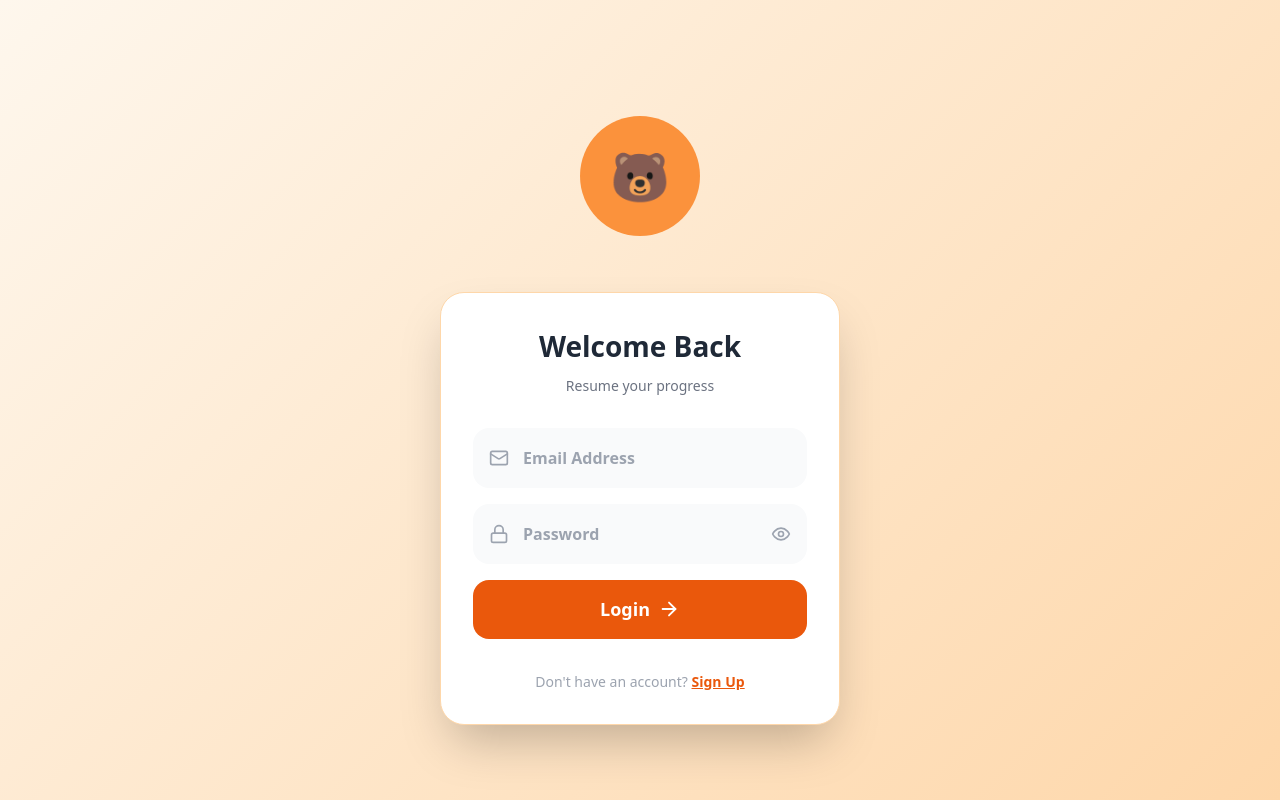
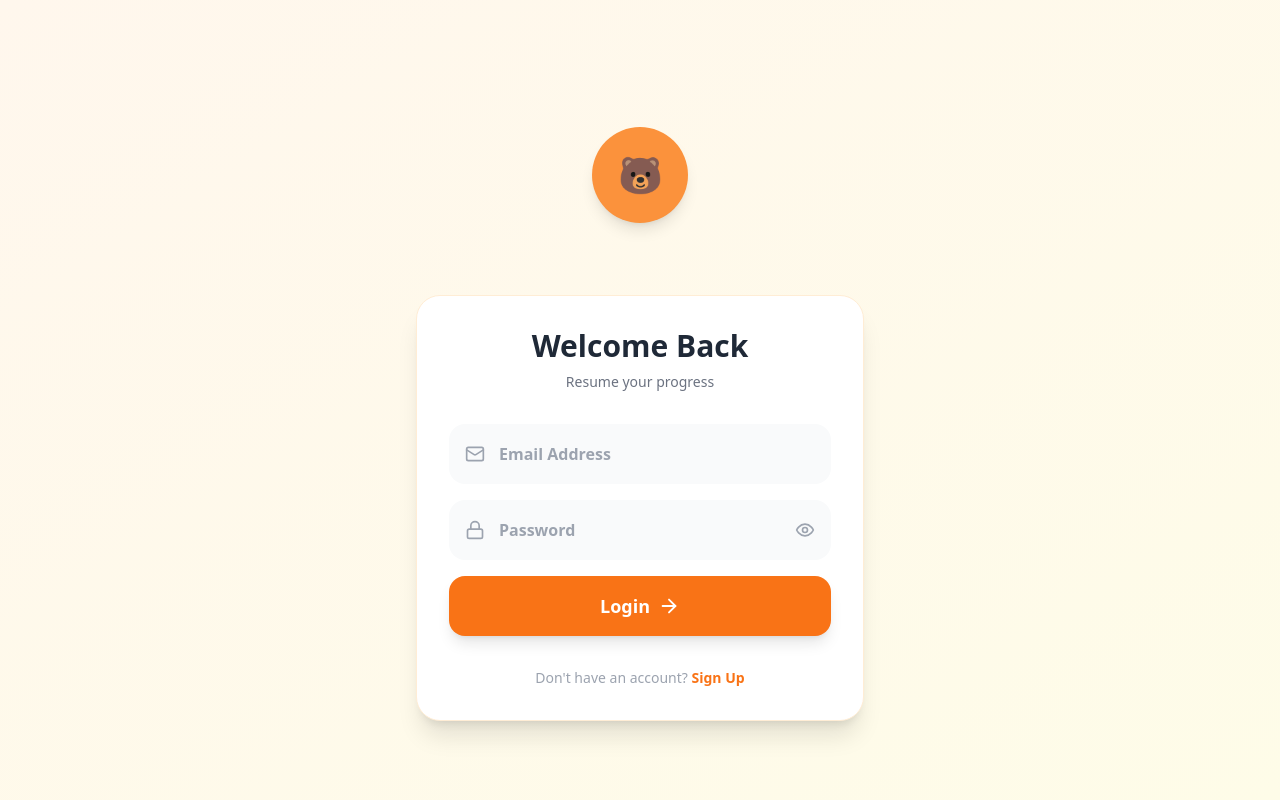
Before and after one commit to vaishnavi-b-09/CHK-1772878709007-6225, a Next.js app: page /login in a window 1280 px wide. Built offline with nearby package versions, Linux system fonts and the light colour scheme.

Commit message:
fix: resolve build issues for Vercel deployment
- Simplify login page to remove complex dependencies
- Add ESLint configuration for Next.js
- Remove Firebase imports that might cause build issues
- Use Tailwind classes instead of inline styles for better compatibility

```diff
--- a/app/login/page.tsx
+++ b/app/login/page.tsx
@@ -1,12 +1,11 @@
 "use client";
 
-import React, { useState, useEffect } from "react";
-import { Eye, EyeOff, Lock, Mail, ArrowRight, User, Target, Phone, ChevronLeft } from "lucide-react";
+import React, { useState } from "react";
+import { Eye, EyeOff, Lock, Mail, ArrowRight } from "lucide-react";
 import { useRouter } from "next/navigation";
 
 export default function LoginPage() {
     const router = useRouter();
-    const [isSignUp, setIsSignUp] = useState(false);
     const [loading, setLoading] = useState(false);
     const [showPassword, setShowPassword] = useState(false);
     const [formData, setFormData] = useState({
@@ -17,88 +16,46 @@ export default function LoginPage() {
     const handleLogin = async (e: React.FormEvent) => {
         e.preventDefault();
         setLoading(true);
-        // Simulate login
+
+        // Simple validation
+        if (!formData.email || !formData.password) {
+            alert("Please fill in all fields");
+            setLoading(false);
+            return;
+        }
+
+        // Simulate login process
         setTimeout(() => {
             router.push('/dashboard');
         }, 1000);
     };
 
     return (
-        <div style={{
-            minHeight: '100vh',
-            width: '100%',
-            display: 'flex',
-            flexDirection: 'column',
-            alignItems: 'center',
-            justifyContent: 'center',
-            background: 'linear-gradient(135deg, #fef7ed 0%, #fed7aa 100%)',
-            fontFamily: 'system-ui, -apple-system, sans-serif',
-            padding: '16px'
-        }}>
+        <div className="min-h-screen w-full flex flex-col items-center justify-center bg-gradient-to-br from-orange-50 to-yellow-50 font-sans p-4">
             {/* Bear Placeholder */}
-            <div style={{
-                width: '100%',
-                maxWidth: '400px',
-                height: '200px',
-                display: 'flex',
-                alignItems: 'center',
-                justifyContent: 'center',
-                marginBottom: '16px'
-            }}>
-                <div style={{
-                    width: '120px',
-                    height: '120px',
-                    background: '#fb923c',
-                    borderRadius: '50%',
-                    display: 'flex',
-                    alignItems: 'center',
-                    justifyContent: 'center',
-                    fontSize: '48px'
-                }}>
+            <div className="w-full max-w-md h-48 flex items-center justify-center mb-6">
+                <div className="w-24 h-24 bg-orange-400 rounded-full flex items-center justify-center text-4xl shadow-lg">
                     🐻
                 </div>
             </div>
 
             {/* Card Container */}
-            <div style={{
-                background: 'white',
-                width: '100%',
-                maxWidth: '400px',
-                borderRadius: '24px',
-                boxShadow: '0 25px 50px -12px rgba(0, 0, 0, 0.25)',
-                border: '1px solid #fed7aa',
-                padding: '32px'
-            }}>
+            <div className="bg-white w-full max-w-md rounded-3xl shadow-xl border border-orange-100 p-8">
                 {/* Header */}
-                <div style={{ textAlign: 'center', marginBottom: '32px' }}>
-                    <h1 style={{
-                        fontSize: '28px',
-                        fontWeight: 'bold',
-                        color: '#1f2937',
-                        margin: '0 0 8px 0'
-                    }}>
-                        {isSignUp ? "Join the Squad" : "Welcome Back"}
+                <div className="text-center mb-8">
+                    <h1 className="text-3xl font-bold text-gray-800 mb-2">
+                        Welcome Back
                     </h1>
-                    <p style={{
-                        color: '#6b7280',
-                        fontSize: '14px',
-                        margin: 0
-                    }}>
-                        {isSignUp ? "Create your character" : "Resume your progress"}
+                    <p className="text-gray-500 text-sm">
+                        Resume your progress
                     </p>
                 </div>
 
                 {/* Form */}
-                <form onSubmit={handleLogin} style={{ display: 'flex', flexDirection: 'column', gap: '16px' }}>
+                <form onSubmit={handleLogin} className="space-y-4">
                     {/* Email Input */}
-                    <div style={{ position: 'relative' }}>
-                        <div style={{
-                            position: 'absolute',
-                            left: '16px',
-                            top: '50%',
-                            transform: 'translateY(-50%)',
-                            color: '#9ca3af'
-                        }}>
+                    <div className="relative">
+                        <div className="absolute left-4 top-1/2 transform -translate-y-1/2 text-gray-400">
                             <Mail size={20} />
                         </div>
                         <input
@@ -107,35 +64,13 @@ export default function LoginPage() {
                             required
                             value={formData.email}
                             onChange={e => setFormData({ ...formData, email: e.target.value })}
-                            style={{
-                                width: '100%',
-                                paddingLeft: '48px',
-                                paddingRight: '16px',
-                                paddingTop: '16px',
-                                paddingBottom: '16px',
-                                background: '#f9fafb',
-                                border: '2px solid transparent',
-                                borderRadius: '16px',
-                                outline: 'none',
-                                fontSize: '16px',
-                                fontWeight: '600',
-                                color: '#1f2937',
-                                boxSizing: 'border-box'
-                            }}
-                            onFocus={(e) => e.target.style.borderColor = '#fb923c'}
-                            onBlur={(e) => e.target.style.borderColor = 'transparent'}
+                            className="w-full pl-12 pr-4 py-4 bg-gray-50 border-2 border-transparent focus:border-orange-400 focus:bg-white rounded-2xl outline-none transition-all text-gray-800 font-semibold placeholder:text-gray-400"
                         />
                     </div>
 
                     {/* Password Input */}
-                    <div style={{ position: 'relative' }}>
-                        <div style={{
-                            position: 'absolute',
-                            left: '16px',
-                            top: '50%',
-                            transform: 'translateY(-50%)',
-                            color: '#9ca3af'
-                        }}>
+                    <div className="relative">
+                        <div className="absolute left-4 top-1/2 transform -translate-y-1/2 text-gray-400">
                             <Lock size={20} />
                         </div>
                         <input
@@ -144,37 +79,12 @@ export default function LoginPage() {
                             required
                             value={formData.password}
                             onChange={e => setFormData({ ...formData, password: e.target.value })}
-                            style={{
-                                width: '100%',
-                                paddingLeft: '48px',
-                                paddingRight: '48px',
-                                paddingTop: '16px',
-                                paddingBottom: '16px',
-                                background: '#f9fafb',
-                                border: '2px solid transparent',
-                                borderRadius: '16px',
-                                outline: 'none',
-                                fontSize: '16px',
-                                fontWeight: '600',
-                                color: '#1f2937',
-                                boxSizing: 'border-box'
-                            }}
-                            onFocus={(e) => e.target.style.borderColor = '#fb923c'}
-                            onBlur={(e) => e.target.style.borderColor = 'transparent'}
+                            className="w-full pl-12 pr-12 py-4 bg-gray-50 border-2 border-transparent focus:border-orange-400 focus:bg-white rounded-2xl outline-none transition-all text-gray-800 font-semibold placeholder:text-gray-400"
                         />
                         <button
                             type="button"
                             onClick={() => setShowPassword(!showPassword)}
-                            style={{
-                                position: 'absolute',
-                                right: '16px',
-                                top: '50%',
-                                transform: 'translateY(-50%)',
-                                background: 'none',
-                                border: 'none',
-                                color: '#9ca3af',
-                                cursor: 'pointer'
-                            }}
+                            className="absolute right-4 top-1/2 transform -translate-y-1/2 text-gray-400 hover:text-gray-600 transition-colors"
                         >
                             {showPassword ? <EyeOff size={20} /> : <Eye size={20} />}
                         </button>
@@ -184,26 +94,7 @@ export default function LoginPage() {
                     <button
                         type="submit"
                         disabled={loading}
-                        style={{
-                            width: '100%',
-                            background: '#ea580c',
-                            color: 'white',
-                            fontWeight: 'bold',
-                            padding: '16px',
-                            borderRadius: '16px',
-                            border: 'none',
-                            fontSize: '18px',
-                            cursor: loading ? 'not-allowed' : 'pointer',
-                            display: 'flex',
-                            alignItems: 'center',
-                            justifyContent: 'center',
-                            gap: '8px',
-                            opacity: loading ? 0.7 : 1,
-                            transform: loading ? 'none' : 'scale(1)',
-                            transition: 'all 0.2s'
-                        }}
-                        onMouseOver={(e) => !loading && (e.target.style.background = '#dc2626')}
-                        onMouseOut={(e) => !loading && (e.target.style.background = '#ea580c')}
+                        className="w-full bg-orange-500 hover:bg-orange-600 text-white font-bold py-4 rounded-2xl shadow-lg transform hover:scale-105 active:scale-95 transition-all flex items-center justify-center gap-2 text-lg disabled:opacity-50 disabled:cursor-not-allowed"
                     >
                         {loading ? "Processing..." : "Login"}
                         {!loading && <ArrowRight size={22} />}
@@ -211,20 +102,10 @@ export default function LoginPage() {
                 </form>
 
                 {/* Footer */}
-                <div style={{ textAlign: 'center', marginTop: '32px' }}>
-                    <p style={{ color: '#9ca3af', fontSize: '14px', margin: 0 }}>
+                <div className="text-center mt-8">
+                    <p className="text-gray-400 text-sm">
                         Don't have an account?{' '}
-                        <button
-                            onClick={() => setIsSignUp(!isSignUp)}
-                            style={{
-                                background: 'none',
-                                border: 'none',
-                                color: '#ea580c',
-                                fontWeight: 'bold',
-                                cursor: 'pointer',
-                                textDecoration: 'underline'
-                            }}
-                        >
+                        <button className="font-bold text-orange-500 hover:text-orange-600 hover:underline transition-colors">
                             Sign Up
                         </button>
                     </p>
```
Also changed, not shown: .eslintrc.json (added).
